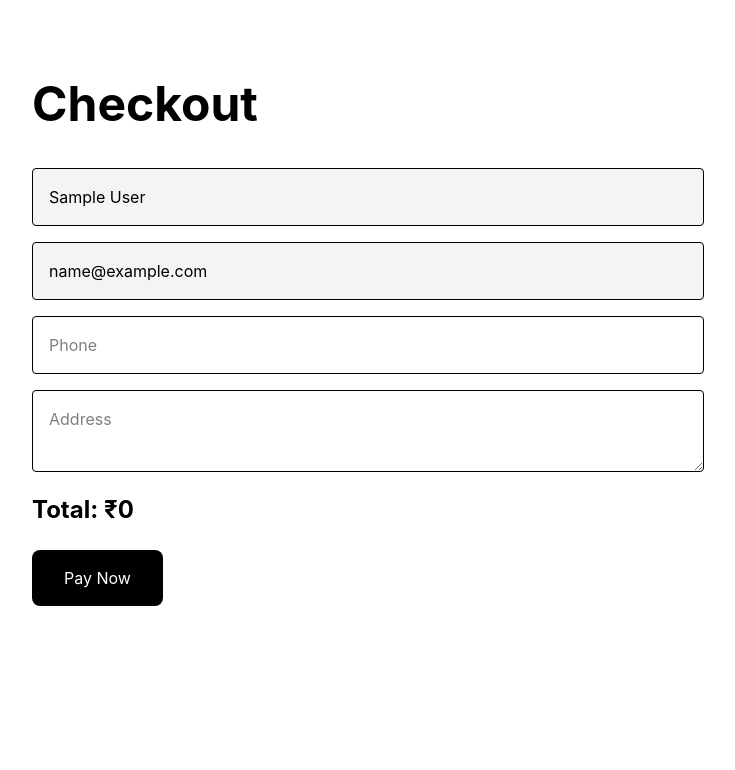
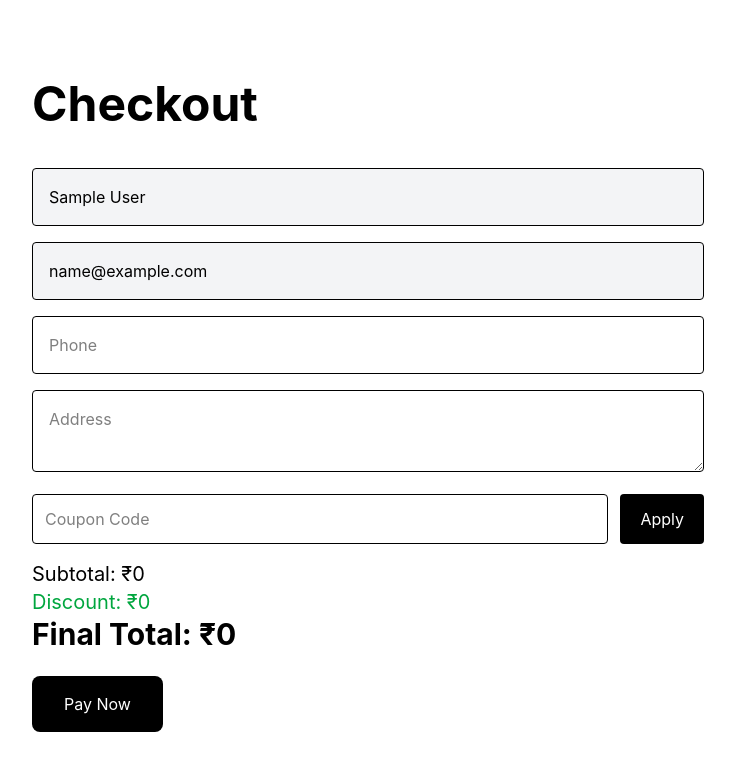
Before and after one commit to Shivani-2712/urbanstore-website, a React (Vite) app in the folder urban-store/: page /checkout in a window 1280 px wide. Shown: the top 770 px of the page, without its empty margins (8-743 px from the left). Built offline with nearby package versions, Linux system fonts and the light colour scheme; no server answers; sample sign-in values are in the browser's storage.

Commit message:
Add coupon system and recently viewed products

```diff
--- a/urban-store/src/pages/Admin.jsx
+++ b/urban-store/src/pages/Admin.jsx
@@ -232,6 +232,10 @@ function Admin() {
                     <option value="Shirts">
                         Shirts
                     </option>
+
+                    <option value="T-Shirts">
+                        Skirts
+                    </option>
                 </select>
 
                 <textarea
--- a/urban-store/src/pages/Checkout.jsx
+++ b/urban-store/src/pages/Checkout.jsx
@@ -30,6 +30,12 @@ function Checkout() {
 
             address: "",
         })
+
+    const [couponCode, setCouponCode] =
+        useState("")
+
+    const [discount, setDiscount] =
+        useState(0)
 
     useEffect(() => {
         axios
@@ -64,6 +70,43 @@ function Checkout() {
         })
     }
 
+    const applyCoupon = () => {
+
+        if (
+            couponCode === "SAVE10"
+        ) {
+
+            setDiscount(
+                totalAmount * 0.1
+            )
+
+            alert(
+                "10% Discount Applied 🎉"
+            )
+
+        } else if (
+            couponCode === "WELCOME20"
+        ) {
+
+            setDiscount(
+                totalAmount * 0.2
+            )
+
+            alert(
+                "20% Discount Applied 🎉"
+            )
+
+        } else {
+
+            setDiscount(0)
+
+            alert(
+                "Invalid Coupon ❌"
+            )
+
+        }
+    }
+
     const totalAmount =
         cartItems.reduce(
             (total, item) =>
@@ -71,6 +114,9 @@ function Checkout() {
                 item.price * item.quantity,
             0
         )
+
+    const finalAmount =
+        totalAmount - discount
 
     const handlePayment = async () => {
         if (
@@ -86,7 +132,7 @@ function Checkout() {
             const { data } = await axios.post(
                 "http://localhost:5000/create-payment-order",
                 {
-                    amount: totalAmount,
+                    amount: finalAmount,
                 }
             )
 
@@ -123,7 +169,8 @@ function Checkout() {
 
                                 items: cartItems,
 
-                                totalAmount,
+                                totalAmount:
+                                    finalAmount,
 
                                 paymentId:
                                     response.razorpay_payment_id,
@@ -204,9 +251,48 @@ function Checkout() {
                     className="w-full border p-4 mb-4 rounded"
                 />
 
-                <h2 className="text-2xl font-bold mb-6">
-                    Total: ₹{totalAmount}
-                </h2>
+                <div className="mb-6">
+
+                    <div className="flex gap-3 mb-4">
+
+                        <input
+                            type="text"
+                            placeholder="Coupon Code"
+                            value={couponCode}
+                            onChange={(e) =>
+                                setCouponCode(
+                                    e.target.value
+                                )
+                            }
+                            className="border p-3 rounded w-full"
+                        />
+
+                        <button
+                            type="button"
+                            onClick={applyCoupon}
+                            className="bg-black text-white px-5 rounded"
+                        >
+                            Apply
+                        </button>
+
+                    </div>
+
+                    <h2 className="text-xl">
+                        Subtotal:
+                        ₹{totalAmount}
+                    </h2>
+
+                    <h2 className="text-xl text-green-600">
+                        Discount:
+                        ₹{discount}
+                    </h2>
+
+                    <h2 className="text-3xl font-bold">
+                        Final Total:
+                        ₹{finalAmount}
+                    </h2>
+
+                </div>
 
                 <button
                     type="button"
--- a/urban-store/src/pages/ProductDetails.jsx
+++ b/urban-store/src/pages/ProductDetails.jsx
@@ -13,6 +13,11 @@ function ProductDetails() {
     const [relatedProducts,
         setRelatedProducts] =
         useState([])
+
+    const [
+        recentlyViewed,
+        setRecentlyViewed,
+    ] = useState([])
 
     const [reviews, setReviews] = useState([])
 
@@ -52,6 +57,30 @@ function ProductDetails() {
 
                 setProduct(
                     res.data
+                )
+
+                const viewedProducts =
+                    JSON.parse(
+                        localStorage.getItem(
+                            "recentlyViewed"
+                        )
+                    ) || []
+
+                const updatedProducts =
+                    [
+                        res.data,
+                        ...viewedProducts.filter(
+                            (item) =>
+                                item._id !==
+                                res.data._id
+                        ),
+                    ].slice(0, 6)
+
+                localStorage.setItem(
+                    "recentlyViewed",
+                    JSON.stringify(
+                        updatedProducts
+                    )
                 )
 
                 const allProducts =
@@ -132,6 +161,24 @@ function ProductDetails() {
             .catch((err) => {
                 console.log(err)
             })
+    }, [id])
+
+    useEffect(() => {
+
+        const products =
+            JSON.parse(
+                localStorage.getItem(
+                    "recentlyViewed"
+                )
+            ) || []
+
+        setRecentlyViewed(
+            products.filter(
+                (item) =>
+                    item._id !== id
+            )
+        )
+
     }, [id])
 
     const submitReview = async () => {
@@ -493,6 +540,34 @@ function ProductDetails() {
                     </p>
                 )}
 
+                {recentlyViewed.length >
+                    0 && (
+                        <div className="mt-20">
+
+                            <h2 className="text-4xl font-bold mb-8">
+                                Recently Viewed
+                            </h2>
+
+                            <div className="grid md:grid-cols-4 gap-8">
+
+                                {recentlyViewed.map(
+                                    (product) => (
+                                        <ProductCard
+                                            key={
+                                                product._id
+                                            }
+                                            product={
+                                                product
+                                            }
+                                        />
+                                    )
+                                )}
+
+                            </div>
+
+                        </div>
+                    )}
+
                 <div className="grid md:grid-cols-4 gap-8">
 
                     {relatedProducts.map(
```
